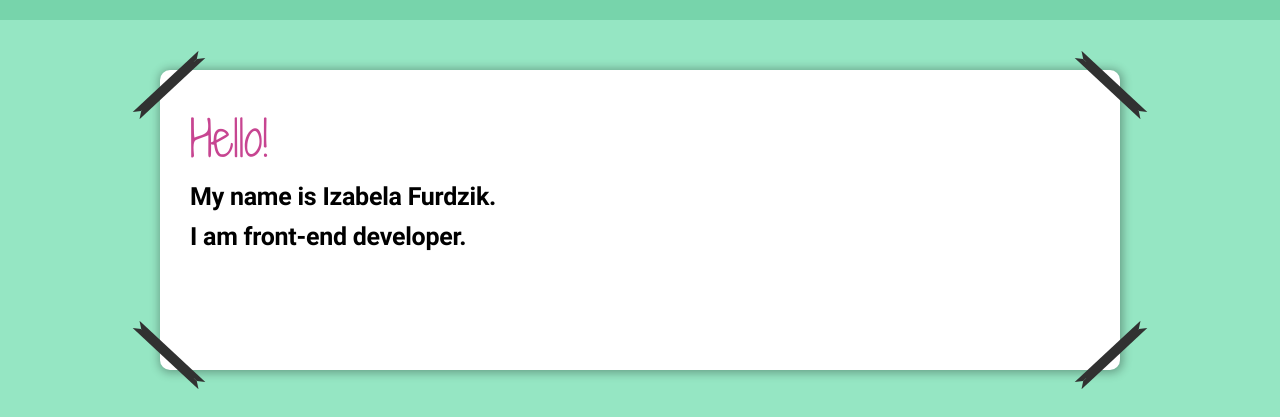
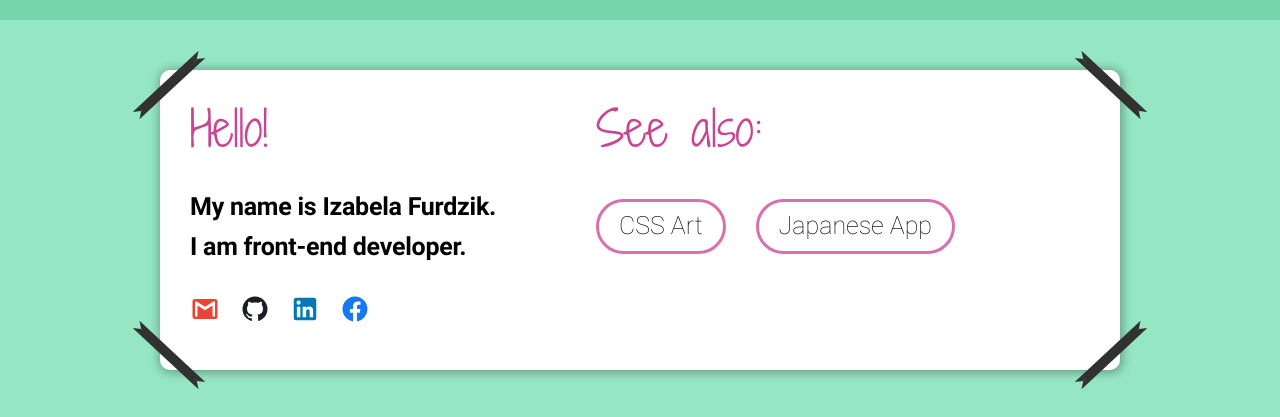
Before and after one commit to furdzik/IF.Portfolio, a React (Create React App) app: page / in a window 1280 px wide. Shown: the part 380-797 px from the top of the page. Built offline with nearby package versions, Linux system fonts and the light colour scheme; a web font is replaced by a local one.

Commit message:
feat(app): main page content

```diff
--- a/package.json
+++ b/package.json
@@ -12,6 +12,8 @@
     "eslint:fix": "npm run eslint -- --fix"
   },
   "dependencies": {
+    "@mdi/js": "5.9.55",
+    "@mdi/react": "1.4.0",
     "@testing-library/jest-dom": "5.11.4",
     "@testing-library/react": "11.1.0",
     "@testing-library/user-event": "12.1.10",
--- a/src/components/Box/Box.styles.js
+++ b/src/components/Box/Box.styles.js
@@ -3,9 +3,8 @@ import styled, { css } from 'styled-components';
 const Wrapper = styled.div`
   position: relative;
   width: 100%;
-  /* margin-top: -5rem; // docelowe */
   margin-top: 5rem;
-  padding: 3rem;
+  padding: 2rem 3rem 3rem;
   border-radius: 1rem;
   background: ${(props) => props.theme.monoColors.white};
   box-shadow: 1px 1px 10px 2px rgb(0 0 0 / 30%);
--- a/src/components/Hero/Hero.styles.js
+++ b/src/components/Hero/Hero.styles.js
@@ -29,6 +29,7 @@ const CommonGround = styled.div`
 
 const SeparatorStyled = styled(Separator)`
   ${ElementsSaferStyle};
+  top: -1.2rem;
   left: 50%;
 `;
 
--- a/src/components/MainPage/MainPage.jsx
+++ b/src/components/MainPage/MainPage.jsx
@@ -1,14 +1,27 @@
 import React from 'react';
 import { useIntl } from 'react-intl';
+
+import {
+  mdiGmail,
+  mdiGithub,
+  mdiLinkedin,
+  mdiFacebook
+} from '@mdi/js';
 
 import Container from '../Container';
 import Header from '../Header';
 import Hero from '../Hero';
-import Box from '../Box';
 
 import {
   Heading,
-  SubHeading
+  SubHeading,
+  BoxStyled,
+  SocialIcons,
+  SocialItem,
+  SocialLink,
+  ButtonsWrapper,
+  ButtonStyled,
+  IconStyled
 } from './MainPage.styles';
 import messages from './MainPage.messages';
 
@@ -20,19 +33,50 @@ const MainPage = () => {
       <Header />
       <Hero />
       <Container>
-        <Box>
-          <Heading>{intl.formatMessage(messages.mainHeading)}</Heading>
-          <SubHeading>{intl.formatMessage(messages.subHeading)}</SubHeading>
-        </Box>
+        <BoxStyled>
+          <div>
+            <Heading>{intl.formatMessage(messages.mainHeading)}</Heading>
+            <SubHeading>{intl.formatMessage(messages.subHeading)}</SubHeading>
+          </div>
+          <ButtonsWrapper>
+            <Heading>{intl.formatMessage(messages.seeMore)}</Heading>
+            <ButtonStyled href="http://cssart.furdzik.com/" target="_blank">CSS Art</ButtonStyled>
+            <ButtonStyled href="http://japanese.furdzik.com/" target="_blank">Japanese App</ButtonStyled>
+          </ButtonsWrapper>
+          <SocialIcons>
+            <SocialItem>
+              <SocialLink href="mailto:izabela.furdzik+portfolio@gmail.com" target="_blank">
+                <IconStyled
+                  path={mdiGmail}
+                />
+              </SocialLink>
+            </SocialItem>
+            <SocialItem>
+              <SocialLink href="https://github.com/furdzik" target="_blank">
+                <IconStyled
+                  path={mdiGithub}
+                />
+              </SocialLink>
+            </SocialItem>
+            <SocialItem>
+              <SocialLink href="https://www.linkedin.com/in/izabela-furdzik-4971315a/" target="_blank">
+                <IconStyled
+                  path={mdiLinkedin}
+                />
+              </SocialLink>
+            </SocialItem>
+            <SocialItem>
+              <SocialLink href="https://www.facebook.com/izabela.furdzik" target="_blank">
+                <IconStyled
+                  path={mdiFacebook}
+                />
+              </SocialLink>
+            </SocialItem>
+          </SocialIcons>
+        </BoxStyled>
       </Container>
     </React.Fragment>
   );
 };
 
-MainPage.propTypes = {
-};
-
-MainPage.defaultProps = {
-};
-
 export default MainPage;
--- a/src/components/MainPage/MainPage.messages.js
+++ b/src/components/MainPage/MainPage.messages.js
@@ -8,5 +8,9 @@ export default defineMessages({
   subHeading: {
     id: 'app.components.subHeading',
     defaultMessage: 'My name is Izabela Furdzik.\nI am front-end developer.'
+  },
+  seeMore: {
+    id: 'app.components.seeMore',
+    defaultMessage: 'See also:'
   }
 });
--- a/src/components/MainPage/MainPage.styles.js
+++ b/src/components/MainPage/MainPage.styles.js
@@ -1,12 +1,24 @@
-import styled from 'styled-components';
+import styled, { css } from 'styled-components';
 
+import Icon from '@mdi/react';
+import {
+  mdiGmail,
+  mdiGithub,
+  mdiLinkedin,
+  mdiFacebook
+} from '@mdi/js';
+
+import Box from '../Box';
+import Button from '../ui/Button';
 // import { breakpointMixin } from '@styles/mixins';
 
 const Heading = styled.h1`
+  width: 100%;
   color: ${(props) => props.theme.color.darkPink};
 `;
 
 const SubHeading = styled.h2`
+  margin-top: 2rem;
   font-family: ${(props) => props.theme.fontFamily.roboto};
   font-weight: ${(props) => props.theme.fontWeight.semibold};
   color: ${(props) => props.theme.monoColors.black};
@@ -14,7 +26,68 @@ const SubHeading = styled.h2`
   white-space: pre-line;
 `;
 
+const BoxStyled = styled(Box)`
+  display: flex;
+  flex-wrap: wrap;
+`;
+
+const SocialIcons = styled.ul`
+  display: flex;
+  align-items: center;
+  width: 100%;
+`;
+
+const SocialItem = styled.li`
+  & + & {
+    margin-left: 2rem;
+  }
+`;
+
+const SocialLink = styled.a`
+  color: black;
+`;
+
+const ButtonsWrapper = styled.div`
+  display: flex;
+  flex-wrap: wrap;
+  margin-left: 10rem;
+  width: 50%;
+`;
+
+const ButtonStyled = styled(Button)`
+  & + & {
+    margin-left: 3rem;
+  }
+`;
+
+const IconStyled = styled(Icon)`
+  width: 3rem;
+  &:hover {
+    opacity: .8;
+  }
+
+  ${(props) => props.path === mdiGmail && css`
+    color: #eb4336;
+  `};
+  ${(props) => props.path === mdiGithub && css`
+    color: #1b1f23;
+  `};
+  ${(props) => props.path === mdiLinkedin && css`
+    color: #0077b7;
+  `};
+  ${(props) => props.path === mdiFacebook && css`
+    color: #1877f2;
+  `};
+`;
+
 export {
   Heading,
-  SubHeading
+  SubHeading,
+  BoxStyled,
+  SocialIcons,
+  SocialItem,
+  SocialLink,
+  ButtonsWrapper,
+  ButtonStyled,
+  IconStyled
 };
--- /dev/null
+++ b/src/components/ui/Button/Button.jsx
@@ -0,0 +1,25 @@
+import React from 'react';
+import PropTypes from 'prop-types';
+
+import {
+  ButtonWrapper
+} from './Button.styles.js';
+
+const Button = (props) => (
+  <ButtonWrapper
+    className={props.className}
+  >
+    {props.children}
+  </ButtonWrapper>
+);
+
+Button.propTypes = {
+  children: PropTypes.node.isRequired,
+  className: PropTypes.string
+};
+
+Button.defaultProps = {
+  className: ''
+};
+
+export default Button;
--- /dev/null
+++ b/src/components/ui/Button/Button.styles.js
@@ -0,0 +1,25 @@
+import styled from 'styled-components';
+
+const ButtonWrapper = styled.a`
+  display: flex;
+  align-items: center;
+  justify-content: center;
+  padding: .3rem 2rem;
+  height: 5.5rem;
+  border: .3rem solid ${(props) => props.theme.color.pink};
+  border-radius: 4rem;
+  font-family: ${(props) => props.theme.fontFamily.roboto};
+  font-size: 2.5rem;
+  font-weight: ${(props) => props.theme.fontWeight.ultraLight};
+  color: ${(props) => props.theme.monoColors.black};
+  transition: all ease .3s;
+
+  &:hover {
+    border: .3rem solid ${(props) => props.theme.color.darkPink};
+    background: rgba(216, 112, 173, .1);
+  }
+`;
+
+export {
+  ButtonWrapper
+};
--- /dev/null
+++ b/src/components/ui/Button/index.js
@@ -0,0 +1 @@
+export { default } from './Button';
--- a/src/lang/components/pl.json
+++ b/src/lang/components/pl.json
@@ -1,5 +1,6 @@
 {
   "app.components.header.title": "IF.Portfolio",
   "app.components.mainHeading": "Hello!",
+  "app.components.seeMore": "See also:",
   "app.components.subHeading": "My name is Izabela Furdzik.\nI am front-end developer."
 }
--- a/src/styles/global.styles.js
+++ b/src/styles/global.styles.js
@@ -196,6 +196,9 @@ const GlobalStyles = createGlobalStyle`
   img {
     max-width: none;
   }
+  ul, ol {
+    list-style: none;
+  }
   button {
     padding: 0;
     border: 0;
```
Also changed, not shown: 1 other file (tests, documents, lock files or other folders).
